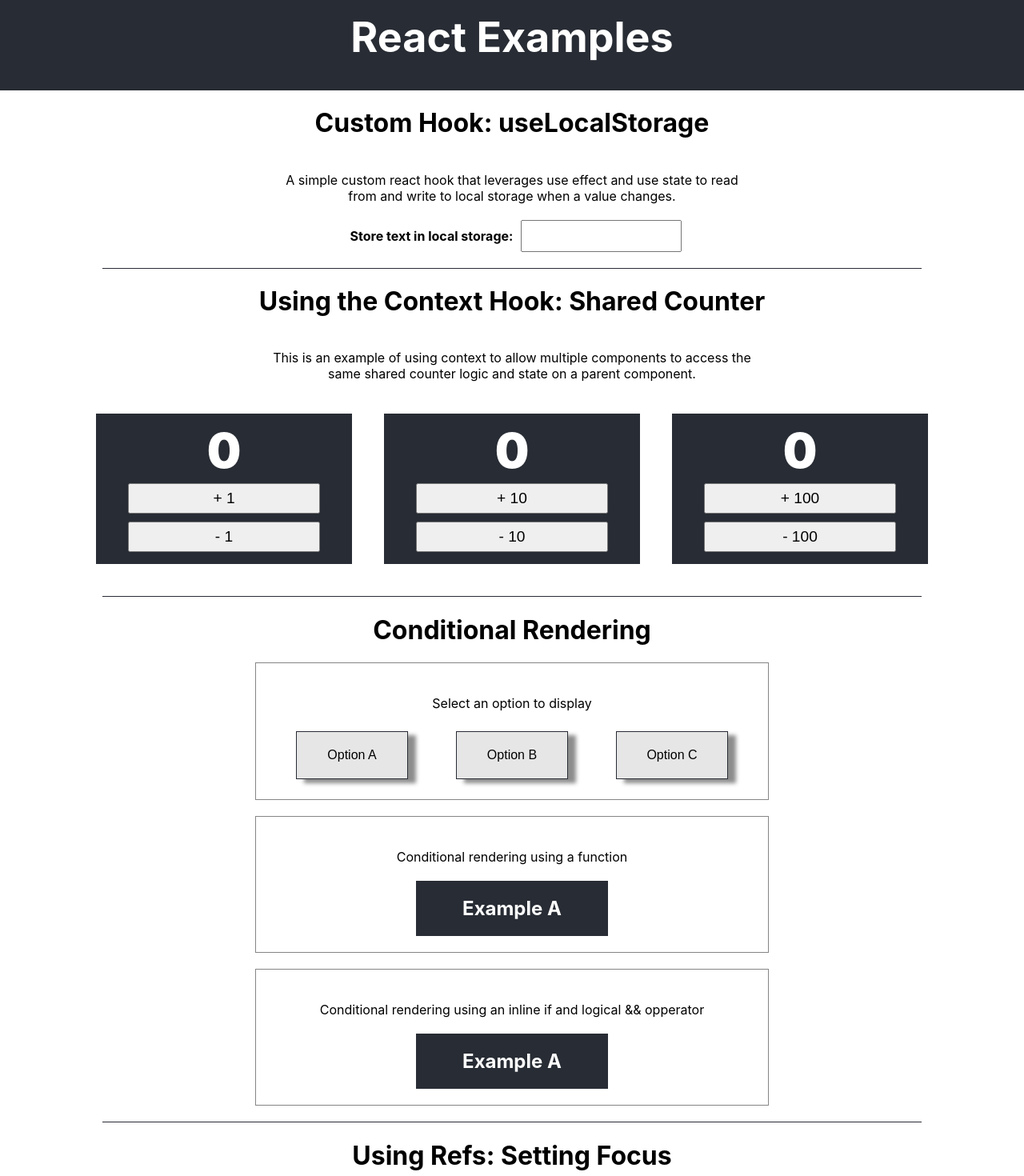
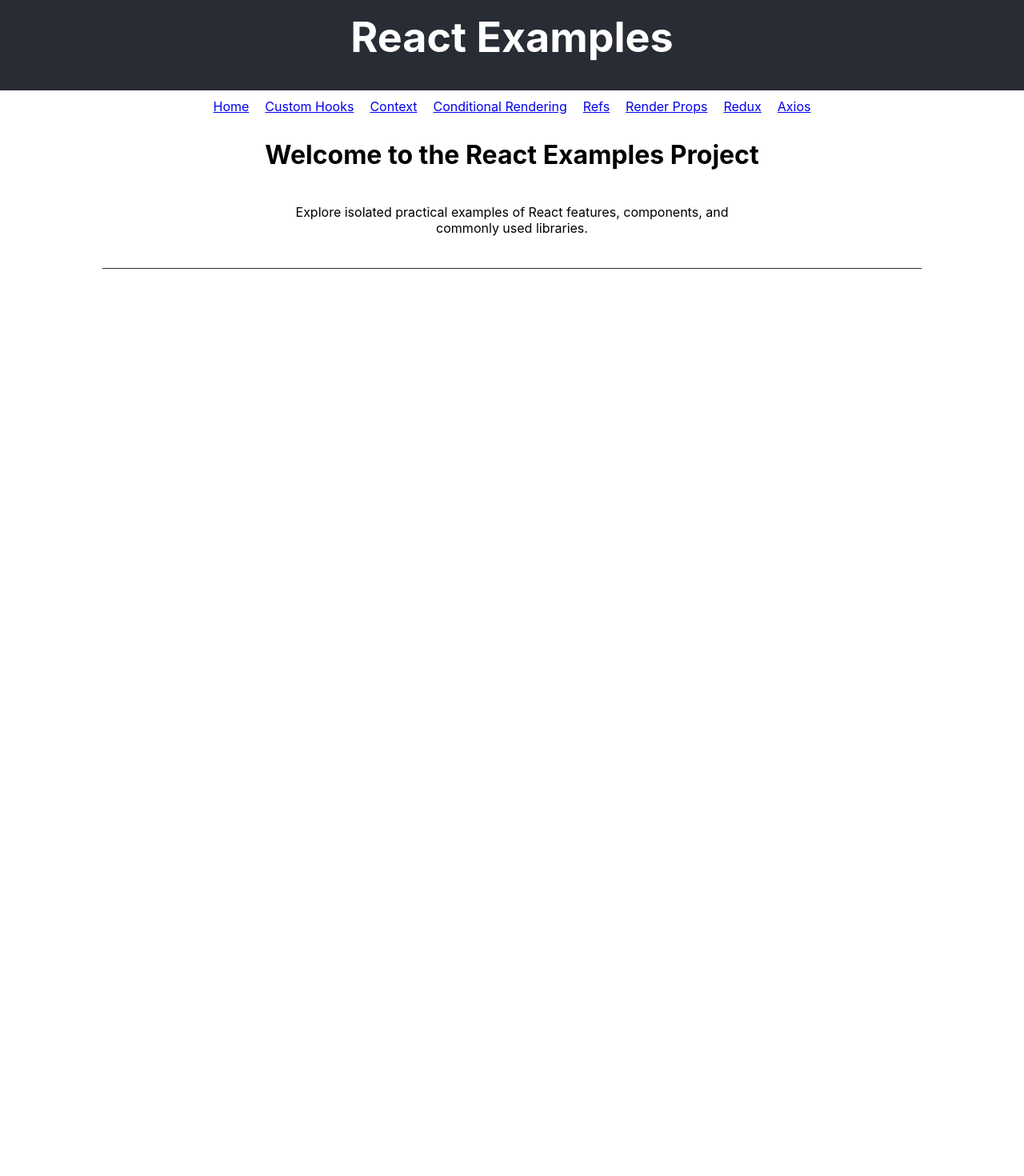
Before and after one commit to tread06/react-examples, a React (Create React App) app: page / in a window 1280 px wide. Shown: the part 20-1490 px from the top of the page at 80% size. After the commit the page ends 800 px from the top, so only its background shows below. Built offline with nearby package versions, Linux system fonts and the light colour scheme.

Commit message:
Added React Router and Axios Section
TR

-Added axis-component.jsx
-Added axis-component.css
-Added home-component.jsx
-Added home-component.css
-Updated index.js and App.js
-Updated App.css

```diff
--- a/package.json
+++ b/package.json
@@ -7,8 +7,12 @@
     "@testing-library/jest-dom": "^5.16.1",
     "@testing-library/react": "^12.1.2",
     "@testing-library/user-event": "^13.5.0",
+    "axios": "^0.24.0",
+    "leaflet": "^1.7.1",
     "react": "^17.0.2",
     "react-dom": "^17.0.2",
+    "react-leaflet": "^3.2.3",
+    "react-router-dom": "^6.2.1",
     "react-scripts": "5.0.0",
     "redux": "^4.1.2",
     "web-vitals": "^2.1.2"
--- a/public/index.html
+++ b/public/index.html
@@ -24,6 +24,12 @@
       work correctly both with client-side routing and a non-root public URL.
       Learn how to configure a non-root public URL by running `npm run build`.
     -->
+
+    <!---Leaflet--->
+    <link rel="stylesheet" href="https://unpkg.com/leaflet@1.7.1/dist/leaflet.css"
+    integrity="sha512-xodZBNTC5n17Xt2atTPuE1HxjVMSvLVW9ocqUKLsCC5CXdbqCmblAshOMAS6/keqq/sMZMZ19scR4PsZChSR7A=="
+    crossorigin=""/>
+
     <title>React Examples</title>
   </head>
   <body>
--- a/src/App.css
+++ b/src/App.css
@@ -1,3 +1,4 @@
+
 .App {
   box-sizing: border-box;
   margin: 0;
@@ -39,5 +40,12 @@
 label {
   padding: 10px;
   font-weight: bold;
-
 }
+.links-container{
+  display: flex;
+  justify-content: center;
+  flex-wrap: wrap;
+}
+.link{
+  margin: 10px;
+}
--- a/src/App.js
+++ b/src/App.js
@@ -8,6 +8,11 @@
 import RenderPropsBar1Component from './components/render-props-bar1-component/render-props-bar1-component';
 import RenderPropsBar2Component from './components/render-props-bar2-component/render-props-bar2-component';
 import ReduxToDoComponent from './components/redux-to-do-component/redux-to-do-component';
+import AxiosComponent from './components/axios-component/axios-component';
+import HomeComponent from './components/home-component/home-component';
+
+//routing
+import { Routes, Route, Link} from "react-router-dom";
 
 function App() {
   return (
@@ -16,25 +21,35 @@
         <h1>React Examples</h1>
       </header>
       <main>
-        <CustomHooksComponent />
-        <DividerComponent />
-        <ContextHookComponent />
-        <DividerComponent />
-        <ConditionalRenderingComponent />
-        <DividerComponent />
-        <RefsComponent />
-        <DividerComponent />
-        <RenderPropsWrapperComponent
+        <div className='links-container'>
+          <Link className='link' to="/">Home</Link>
+          <Link className='link' to="customhooks">Custom Hooks</Link>
+          <Link className='link' to="context">Context</Link>
+          <Link className='link' to="conditionalrendering">Conditional Rendering</Link>
+          <Link className='link' to="refs">Refs</Link>
+          <Link className='link' to="renderprops">Render Props</Link>
+          <Link className='link' to="redux">Redux</Link>
+          <Link className='link' to="axios">Axios</Link>
+        </div>
+
+      <Routes>
+        <Route path="/" element={<HomeComponent />} />
+        <Route path="customhooks" element={<CustomHooksComponent />} />
+        <Route path="context" element={<ContextHookComponent />} />
+        <Route path="conditionalrendering" element={<ConditionalRenderingComponent />} />
+        <Route path="refs" element={<RefsComponent />} />
+        <Route path="renderprops" element={<RenderPropsWrapperComponent
           bar1={(current, max) => {
             return <RenderPropsBar1Component current={current} max={max} />;
           }}
           bar2={(current, max) => {
             return <RenderPropsBar2Component current={current} max={max} />;
           }}
-        />
-        <DividerComponent />
-        <ReduxToDoComponent />
-        <DividerComponent />
+        />  } />
+        <Route path="redux" element={<ReduxToDoComponent />} />
+        <Route path="axios" element={<AxiosComponent />} />
+      </Routes>
+      <DividerComponent />
       </main>
     </div>
   );
--- /dev/null
+++ b/src/components/axios-component/axios-component.css
@@ -0,0 +1,14 @@
+.leaflet-container {
+  margin: auto;
+  width: 80vw;
+  height: 50vh;
+  border-width: 1px;
+  border-style: solid;
+  border-color: #282c34;
+  box-shadow: 10px 5px 5px rgba(0, 0, 0, 0.452);
+}
+.axios-popup{
+  text-align: center;
+  font-weight: bold;
+  font-size: 1.1em;
+}
--- /dev/null
+++ b/src/components/axios-component/axios-component.jsx
@@ -0,0 +1,58 @@
+import React from 'react';
+import { useState, useEffect } from 'react';
+import { MapContainer, TileLayer, Marker, Popup } from 'react-leaflet'
+
+import './axios-component.css'
+
+const axios = require('axios');
+
+// https://api.wheretheiss.at/v1/satellites/25544
+
+
+const AxiosComponent = () => {
+
+  //const[isLoading, setIsLoading] = useState(true);
+  const[data, setData] = useState(null);
+  const[requestTime, setRequiestTime] = useState(new Date(Date.now()));
+
+
+  useEffect(() => {
+    //axios get requirest to find the ISS location
+    axios.get('https://api.wheretheiss.at/v1/satellites/25544')
+    .then(function (response) {
+      setData(response.data);
+      setRequiestTime(new Date(Date.now()));
+    })
+    .catch(function (error) {
+      console.log(error);
+    })
+    .then(function () {
+      // always executed
+    });
+  }, []);
+
+  return (
+
+    <div>
+      <h1 className='component-title'>Axios: International Space Station Tracker</h1>
+      <p>
+        An example of using Axios to fetch data from an API. Map is rendered using Leaflet.
+      </p>
+      {data &&
+        <MapContainer center={[34.4, -23.9]} zoom={4} scrollWheelZoom={false}>
+        <TileLayer
+          attribution='&copy; <a href="https://www.openstreetmap.org/copyright">OpenStreetMap</a> contributors'
+          url="https://{s}.tile.openstreetmap.org/{z}/{x}/{y}.png"
+        />
+        <Marker position={[34.4, -23.9]}>
+          <Popup className='axios-popup'>
+            International Space Station <br /> {requestTime.toLocaleString()} <br /> Altitude: {(Math.round(data.altitude * 100) / 100) + " " +data.units }
+          </Popup>
+        </Marker>
+      </MapContainer>
+      }
+    </div>
+  );
+}
+
+export default AxiosComponent;
--- /dev/null
+++ b/src/components/home-component/home-component.jsx
@@ -0,0 +1,16 @@
+import React from 'react';
+import './home-component.css';
+import { Link } from 'react-router-dom';
+
+
+const HomeComponent = () => {
+  return (
+    <div>
+      <h1 className='component-title'>Welcome to the React Examples Project</h1>
+      <p>
+        Explore isolated practical examples of React features, components, and commonly used libraries.
+      </p>
+    </div>
+  );
+}
+export default HomeComponent;
```
Also changed, not shown: src/index.js (+4 -3 lines), src/components/home-component/home-component.css (added), 1 other file (tests, documents, lock files or other folders).
